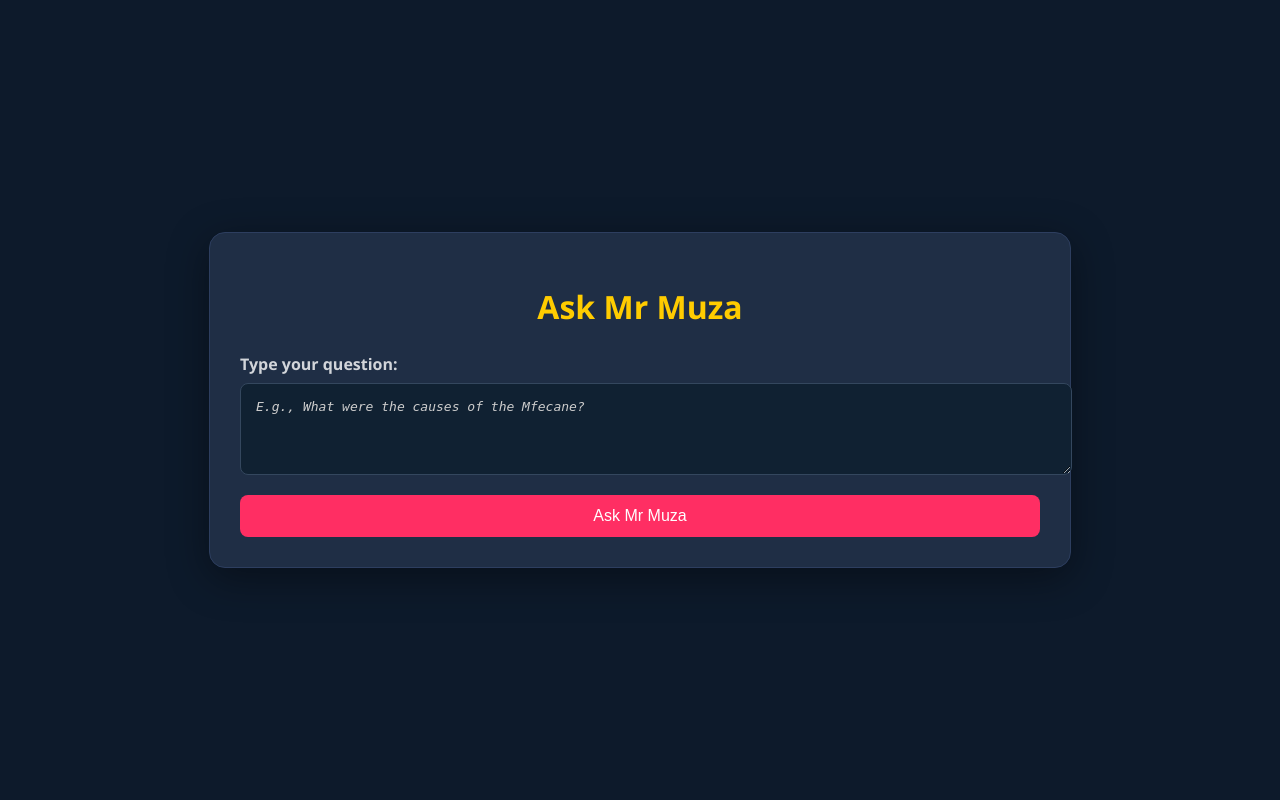
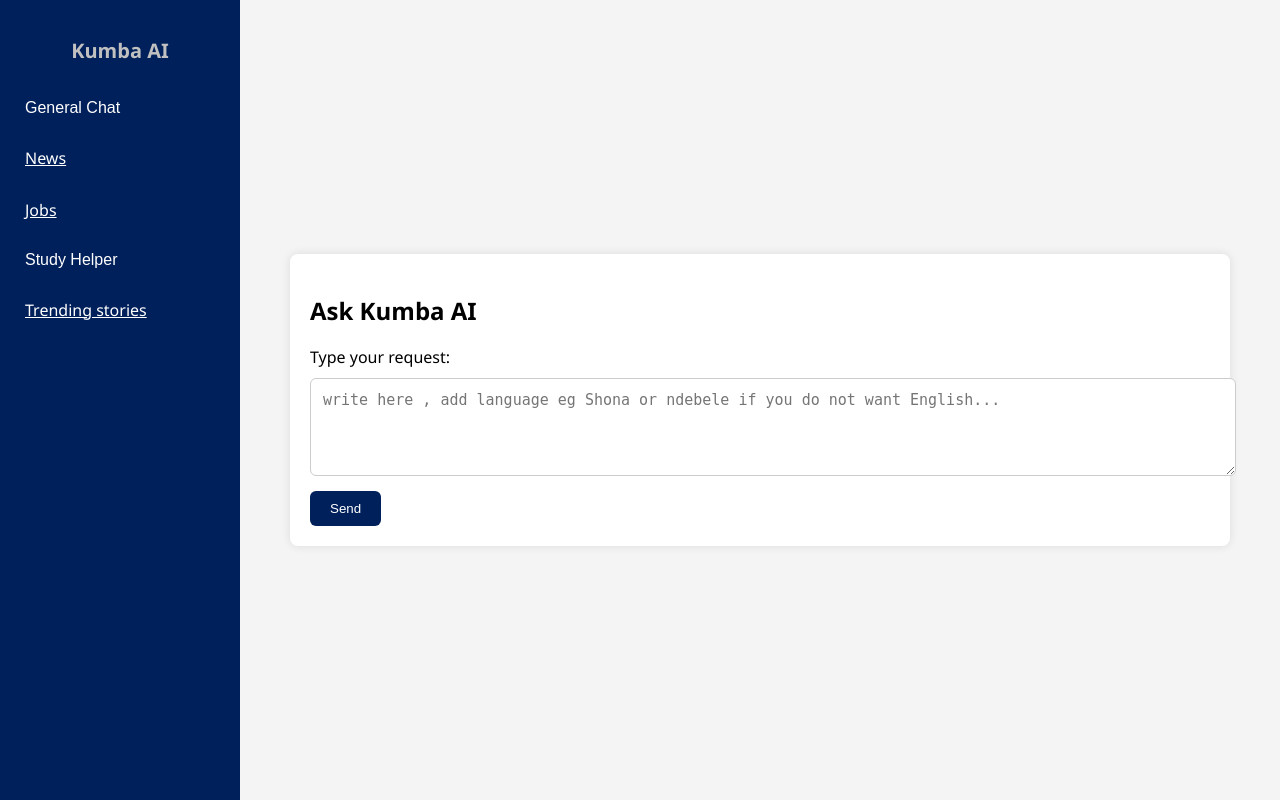
Before and after one commit to greekSchola/MuzaApp, a Flask app: page / in a window 1280 px wide. Run offline with Flask 3, Linux system fonts and the light colour scheme.

Commit message:
update v

````diff
--- a/app.py
+++ b/app.py
@@ -1,6 +1,7 @@
 from flask import Flask, render_template, request
 import google.generativeai as genai
 import os
+import langdetect  # for detecting input language
 
 app = Flask(__name__)
 
@@ -17,10 +18,21 @@ def index():
     response_text = ""
 
     if request.method == "POST":
-        user_input = request.form["message"]
+        user_input = request.form["message"].strip()
+        mode = request.form.get("mode", "general")
 
-        # Prompt to encourage structured output
-        prompt = f"""
+        if not user_input:
+            response_text = "Kumba AI was created by Tawanda Muzangazi to offer personalized assistance for Zimbabweans."
+        else:
+            try:
+                detected_lang = langdetect.detect(user_input)
+            except:
+                detected_lang = "en"
+
+            language_instruction = f"\nPlease respond in the same language detected: {detected_lang}." if detected_lang != "en" else ""
+
+            if mode == "study":
+                prompt = f"""
 Please answer the following question clearly and professionally:
 
 **{user_input}**
@@ -29,19 +41,47 @@ Please answer the following question clearly and professionally:
 - Highlight important concepts in bold
 - If it's a history topic, include examples and short study tips
 - Format the response as HTML so it displays well on a web page
+- Use a bold heading for each country or topic
+- Use <ul> and <li> for bullet points
+- Keep spacing clean and readable
+- Do NOT wrap the entire thing in triple backticks
+- Return only valid HTML to be rendered inside a webpage
+{language_instruction}
 """
+            elif mode == "news":
+                prompt = f"""
+Summarize today’s top news in Africa in a clear, professional format:
 
-        response = chat.send_message(prompt)
-        response_text = response.text
+- Use a bold heading for each country or topic
+- Use <ul> and <li> for bullet points
+- Keep spacing clean and readable
+- Do NOT wrap the entire thing in triple backticks
+- Return only valid HTML
+{language_instruction}
+"""
+            elif mode == "motivation":
+                prompt = f"Give an uplifting motivational quote and a short study tip.{language_instruction}"
+            elif mode == "fun":
+                prompt = f"Tell a clean, funny joke or riddle.{language_instruction}"
+            elif mode == "planner":
+                prompt = f"Suggest a study or productivity plan based on this request: {user_input}.{language_instruction}"
+            elif mode == "language":
+                prompt = f"Translate this into simple French and explain each word: {user_input}"
+            elif mode == "story":
+                prompt = f"Write a complete short story based on this prompt: {user_input}.{language_instruction}"
+            else:
+                prompt = f"{user_input}{language_instruction}"
 
-        # Clean up unwanted Markdown blocks
-        if response_text.startswith("```html"):
-            response_text = response_text.replace("```html", "").replace("```", "")
-        elif response_text.startswith("```"):
-            response_text = response_text.replace("```", "")
+            response = chat.send_message(prompt)
+            response_text = response.text.strip()
+
+            if response_text.startswith("```html"):
+                response_text = response_text.replace("```html", "").replace("```", "")
+            elif response_text.startswith("```"):
+                response_text = response_text.replace("```", "")
 
     return render_template("index.html", response=response_text)
 
 if __name__ == "__main__":
-    port = int(os.environ.get("PORT", 5000))  # Use environment PORT or default to 5000
+    port = int(os.environ.get("PORT", 5000))
     app.run(host="0.0.0.0", port=port)
--- a/templates/index.html
+++ b/templates/index.html
@@ -1,95 +1,167 @@
 <!DOCTYPE html>
 <html lang="en">
 <head>
-  <meta charset="UTF-8" />
-  <title>MuzaBot – O-Level Helper</title>
+    <meta charset="UTF-8">
+    <title>Kumba AI – Your Everyday Companion</title>
+    <meta name="viewport" content="width=device-width, initial-scale=1.0">
     <style>
+        :root {
+            --primary: #00205B;
+            --accent: #DA291C;
+            --silver: #C0C0C0;
+            --bg: #f4f4f4;
+            --white: #ffffff;
+        }
+
         body {
             margin: 0;
-      font-family: 'Segoe UI', Tahoma, Geneva, Verdana, sans-serif;
-      background: #0d1a2b;
-      color: #ffffff;
+            font-family: 'Segoe UI', sans-serif;
+            background-color: var(--bg);
             display: flex;
-      justify-content: center;
-      align-items: center;
             min-height: 100vh;
         }
 
-    .container {
-      background: #1f2e45;
-      padding: 30px;
-      border-radius: 16px;
-      max-width: 800px;
-      width: 90%;
-      box-shadow: 0 10px 40px rgba(0, 0, 0, 0.4);
-      border: 1px solid #2d3e5f;
+        .sidebar {
+            width: 220px;
+            background-color: var(--primary);
+            color: var(--white);
+            display: flex;
+            flex-direction: column;
+            padding: 20px 10px;
         }
 
-    h1 {
+        .sidebar h2 {
             text-align: center;
-      color: #ffcc00;
-      margin-bottom: 25px;
-      font-size: 2em;
+            margin-bottom: 20px;
+            font-size: 20px;
+            color: var(--silver);
         }
 
-    label {
-      font-weight: bold;
-      color: #ffffffcc;
+        .nav-link {
+            background: none;
+            border: none;
+            color: var(--white);
+            text-align: left;
+            padding: 10px 15px;
+            margin: 5px 0;
+            cursor: pointer;
+            font-size: 16px;
+            border-radius: 5px;
+        }
+
+        .nav-link:hover,
+        .nav-link.active {
+            background-color: var(--accent);
+        }
+
+        .content {
+            flex: 1;
+            padding: 20px;
+            max-width: 900px;
+            margin: auto;
+            background-color: var(--white);
+            border-radius: 8px;
+            box-shadow: 0 0 10px rgba(0,0,0,0.1);
         }
 
         textarea {
             width: 100%;
-      padding: 15px;
-      background: #102132;
-      color: #fff;
-      border: 1px solid #34475e;
-      border-radius: 8px;
-      font-size: 1em;
+            padding: 12px;
+            font-size: 15px;
+            border-radius: 6px;
+            border: 1px solid #ccc;
             resize: vertical;
-      margin-top: 8px;
+            margin-top: 10px;
         }
 
-    button {
-      background-color: #ff2e63;
-      color: #fff;
+        button[type="submit"] {
+            background-color: var(--primary);
+            color: var(--white);
+            padding: 10px 20px;
             border: none;
-      padding: 12px 25px;
-      border-radius: 8px;
-      font-size: 1em;
-      margin-top: 15px;
+            border-radius: 6px;
+            margin-top: 10px;
             cursor: pointer;
-      transition: background 0.3s ease;
-      width: 100%;
-    }
-
-    button:hover {
-      background-color: #e02457;
         }
 
         .response {
-      margin-top: 30px;
+            margin-top: 25px;
             padding: 20px;
-      background: #0e2238;
-      border-left: 6px solid #ffcc00;
-      border-radius: 10px;
-      color: #f2f2f2;
-      font-size: 1.05em;
-      line-height: 1.6;
+            background: #eef1ff;
+            border-left: 6px solid var(--primary);
+            border-radius: 8px;
         }
 
-    ::placeholder {
-      color: #cccccc;
-      font-style: italic;
+        .response h2, .response h3 {
+            color: var(--primary);
+            margin-top: 20px;
+        }
+
+        .response ul {
+            padding-left: 20px;
+            margin-bottom: 15px;
+        }
+
+        .response li {
+            margin-bottom: 8px;
+        }
+
+        .response p {
+            line-height: 1.6;
+            margin-bottom: 15px;
+        }
+
+        @media screen and (max-width: 768px) {
+            body {
+                flex-direction: column;
+            }
+
+            .sidebar {
+                width: 100%;
+                flex-direction: row;
+                overflow-x: auto;
+                padding: 10px;
+            }
+
+            .sidebar h2 {
+                display: none;
+            }
+
+            .nav-link {
+                flex: 1;
+                font-size: 14px;
+                padding: 10px;
+                text-align: center;
+            }
+
+            .content {
+                width: 100%;
+                border-radius: 0;
+                box-shadow: none;
+            }
         }
     </style>
 </head>
 <body>
-  <div class="container">
-    <h1>Ask Mr Muza</h1>
+    <!-- Sidebar Navigation -->
+    <form class="sidebar" method="post">
+        <h2>Kumba AI</h2>
+        <input type="hidden" name="message" id="autoMessage" value="">
+        <button class="nav-link" name="mode" value="general">General Chat</button>
+        <a class="nav-link" href="https://www.aljazeera.com/where/zimbabwe/" target="_blank">News</a>
+        <a class="nav-link" href="https://jobfinders24.co.za/" target="_blank">Jobs</a>
+        <button class="nav-link" name="mode" value="study">Study Helper</button>
+             <a class="nav-link" href="https://www.newsnow.co.uk/h/World+News/Africa/Zimbabwe" target="_blank">Trending stories</a>
+    </form>
+
+    <!-- Main Content -->
+    <div class="content">
+        <h2>Ask Kumba AI</h2>
         <form method="post">
-      <label for="message">Type your question:</label>
-      <textarea name="message" id="message" rows="4" placeholder="E.g., What were the causes of the Mfecane?"></textarea>
-      <button type="submit">Ask Mr Muza</button>
+            <label for="message">Type your request:</label>
+            <textarea name="message" rows="4" placeholder="write here , add language eg Shona or ndebele if you do not want English..."></textarea>
+            <button type="submit">Send</button>
+            <input type="hidden" name="mode" value="general">
         </form>
 
         {% if response %}
````
Also changed, not shown: requirements.txt (+102 -2 lines). Lines whose indentation alone changed are shown as unchanged.
